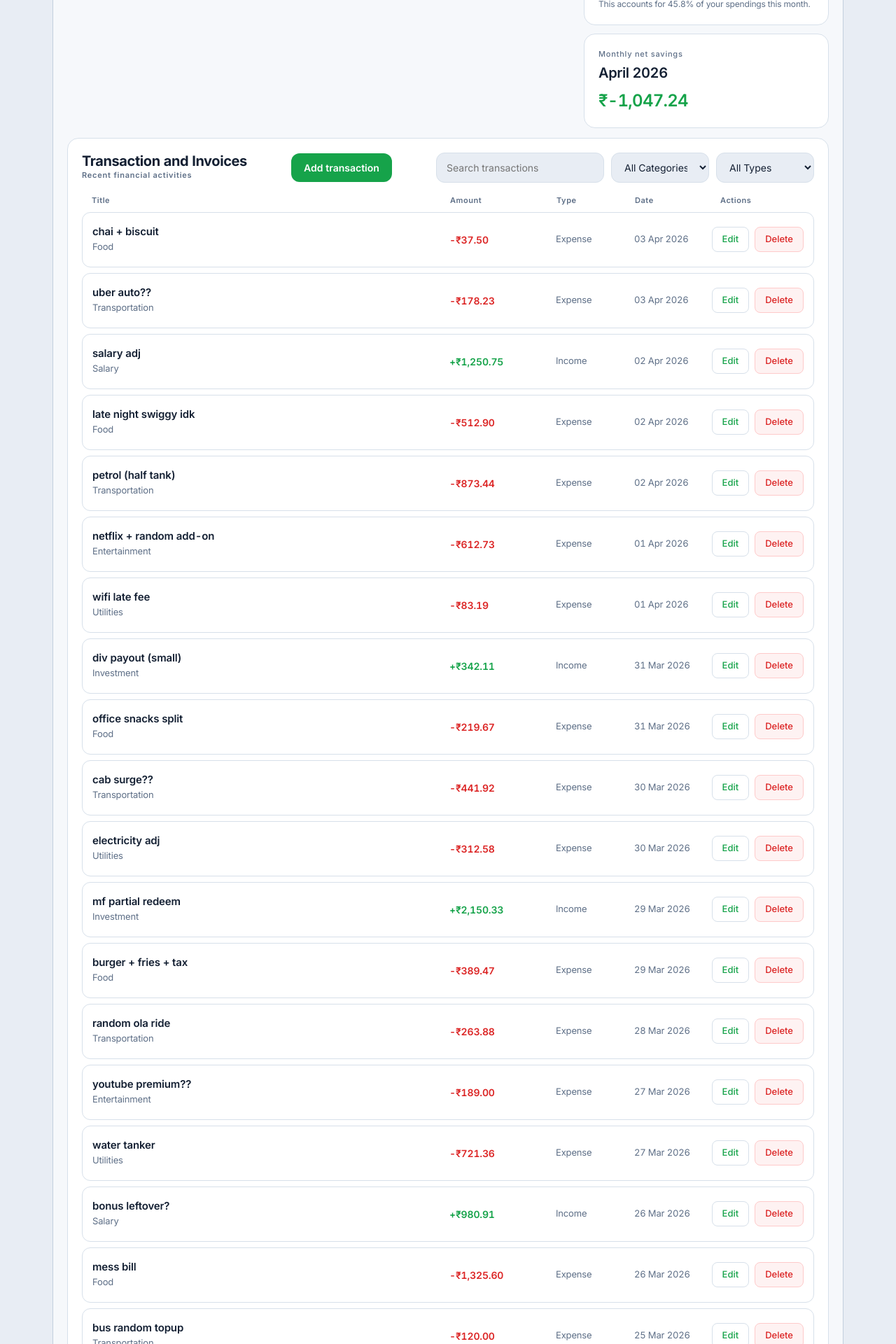
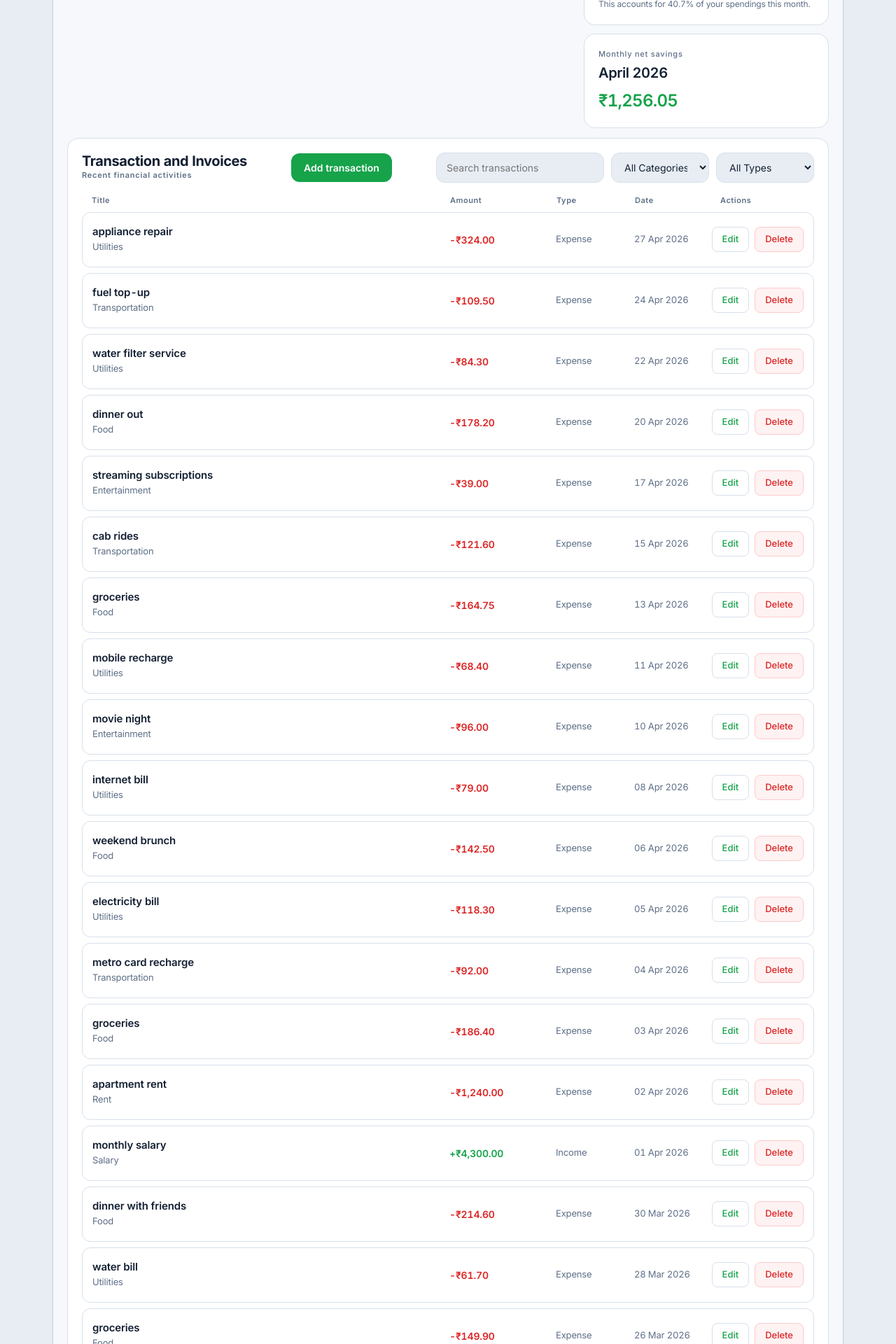
Before and after one commit to mohitagarwal11/finance-dashboard, a React app in the folder frontend/: page / in a window 1280 px wide. Shown: the part 460-2380 px from the top of the page at 70% size. Built offline with nearby package versions, Linux system fonts and the light colour scheme; the HTML template or start-up script is replaced by a standard one.

Commit message:
-btr mock data

```diff
--- a/frontend/src/data/transactions.js
+++ b/frontend/src/data/transactions.js
@@ -1,266 +1,102 @@
 export const initialTransactions = [
-  {
-    id: "txn_138",
-    title: "chai + biscuit",
-    amount: 37.5,
-    type: "expense",
-    category: "Food",
-    date: "2026-04-03",
-  },
-  {
-    id: "txn_139",
-    title: "uber auto??",
-    amount: 178.23,
-    type: "expense",
-    category: "Transportation",
-    date: "2026-04-03",
-  },
-  {
-    id: "txn_140",
-    title: "salary adj",
-    amount: 1250.75,
-    type: "income",
-    category: "Salary",
-    date: "2026-04-02",
-  },
-  {
-    id: "txn_141",
-    title: "late night swiggy idk",
-    amount: 512.9,
-    type: "expense",
-    category: "Food",
-    date: "2026-04-02",
-  },
-  {
-    id: "txn_142",
-    title: "petrol (half tank)",
-    amount: 873.44,
-    type: "expense",
-    category: "Transportation",
-    date: "2026-04-02",
-  },
-  {
-    id: "txn_143",
-    title: "netflix + random add-on",
-    amount: 612.73,
-    type: "expense",
-    category: "Entertainment",
-    date: "2026-04-01",
-  },
-  {
-    id: "txn_144",
-    title: "wifi late fee",
-    amount: 83.19,
-    type: "expense",
-    category: "Utilities",
-    date: "2026-04-01",
-  },
-  {
-    id: "txn_145",
-    title: "div payout (small)",
-    amount: 342.11,
-    type: "income",
-    category: "Investment",
-    date: "2026-03-31",
-  },
-  {
-    id: "txn_146",
-    title: "office snacks split",
-    amount: 219.67,
-    type: "expense",
-    category: "Food",
-    date: "2026-03-31",
-  },
-  {
-    id: "txn_147",
-    title: "cab surge??",
-    amount: 441.92,
-    type: "expense",
-    category: "Transportation",
-    date: "2026-03-30",
-  },
-  {
-    id: "txn_148",
-    title: "electricity adj",
-    amount: 312.58,
-    type: "expense",
-    category: "Utilities",
-    date: "2026-03-30",
-  },
-  {
-    id: "txn_149",
-    title: "mf partial redeem",
-    amount: 2150.33,
-    type: "income",
-    category: "Investment",
-    date: "2026-03-29",
-  },
-  {
-    id: "txn_150",
-    title: "burger + fries + tax",
-    amount: 389.47,
-    type: "expense",
-    category: "Food",
-    date: "2026-03-29",
-  },
-  {
-    id: "txn_151",
-    title: "random ola ride",
-    amount: 263.88,
-    type: "expense",
-    category: "Transportation",
-    date: "2026-03-28",
-  },
-  {
-    id: "txn_152",
-    title: "youtube premium??",
-    amount: 189.0,
-    type: "expense",
-    category: "Entertainment",
-    date: "2026-03-27",
-  },
-  {
-    id: "txn_153",
-    title: "water tanker",
-    amount: 721.36,
-    type: "expense",
-    category: "Utilities",
-    date: "2026-03-27",
-  },
-  {
-    id: "txn_154",
-    title: "bonus leftover?",
-    amount: 980.91,
-    type: "income",
-    category: "Salary",
-    date: "2026-03-26",
-  },
-  {
-    id: "txn_155",
-    title: "mess bill",
-    amount: 1325.6,
-    type: "expense",
-    category: "Food",
-    date: "2026-03-26",
-  },
-  {
-    id: "txn_156",
-    title: "bus random topup",
-    amount: 120.0,
-    type: "expense",
-    category: "Transportation",
-    date: "2026-03-25",
-  },
-  {
-    id: "txn_157",
-    title: "spotify family share",
-    amount: 59.83,
-    type: "expense",
-    category: "Entertainment",
-    date: "2026-03-25",
-  },
-  {
-    id: "txn_158",
-    title: "gas cylinder diff amt",
-    amount: 1187.27,
-    type: "expense",
-    category: "Utilities",
-    date: "2026-03-24",
-  },
-  {
-    id: "txn_159",
-    title: "dividend tiny",
-    amount: 74.22,
-    type: "income",
-    category: "Investment",
-    date: "2026-03-24",
-  },
-  {
-    id: "txn_160",
-    title: "canteen tea 2x",
-    amount: 24.0,
-    type: "expense",
-    category: "Food",
-    date: "2026-03-23",
-  },
-  {
-    id: "txn_161",
-    title: "rapido ride late",
-    amount: 97.51,
-    type: "expense",
-    category: "Transportation",
-    date: "2026-03-23",
-  },
-  {
-    id: "txn_162",
-    title: "movie snacks overpriced",
-    amount: 420.69,
-    type: "expense",
-    category: "Entertainment",
-    date: "2026-03-22",
-  },
-  {
-    id: "txn_163",
-    title: "power bill rounding",
-    amount: 2033.13,
-    type: "expense",
-    category: "Utilities",
-    date: "2026-03-21",
-  },
-  {
-    id: "txn_164",
-    title: "sip extra??",
-    amount: 1750.0,
-    type: "expense",
-    category: "Investment",
-    date: "2026-03-20",
-  },
-  {
-    id: "txn_165",
-    title: "zomato weird order",
-    amount: 611.08,
-    type: "expense",
-    category: "Food",
-    date: "2026-03-20",
-  },
-  {
-    id: "txn_166",
-    title: "fuel small refill",
-    amount: 402.55,
-    type: "expense",
-    category: "Transportation",
-    date: "2026-03-19",
-  },
-  {
-    id: "txn_167",
-    title: "game pass idk why",
-    amount: 349.99,
-    type: "expense",
-    category: "Entertainment",
-    date: "2026-03-18",
-  },
-  {
-    id: "txn_168",
-    title: "water bill adj",
-    amount: 111.11,
-    type: "expense",
-    category: "Utilities",
-    date: "2026-03-17",
-  },
-  {
-    id: "txn_169",
-    title: "stock profit partial",
-    amount: 3010.44,
-    type: "income",
-    category: "Investment",
-    date: "2026-03-16",
-  },
-  {
-    id: "txn_170",
-    title: "breakfast random",
-    amount: 93.7,
-    type: "expense",
-    category: "Food",
-    date: "2026-03-16",
-  },
+  { id: "txn_16", title: "appliance repair", amount: 324, type: "expense", category: "Utilities", date: "2026-04-27" },
+  { id: "txn_15", title: "fuel top-up", amount: 109.5, type: "expense", category: "Transportation", date: "2026-04-24" },
+  { id: "txn_14", title: "water filter service", amount: 84.3, type: "expense", category: "Utilities", date: "2026-04-22" },
+  { id: "txn_13", title: "dinner out", amount: 178.2, type: "expense", category: "Food", date: "2026-04-20" },
+  { id: "txn_12", title: "streaming subscriptions", amount: 39, type: "expense", category: "Entertainment", date: "2026-04-17" },
+  { id: "txn_11", title: "cab rides", amount: 121.6, type: "expense", category: "Transportation", date: "2026-04-15" },
+  { id: "txn_10", title: "groceries", amount: 164.75, type: "expense", category: "Food", date: "2026-04-13" },
+  { id: "txn_9", title: "mobile recharge", amount: 68.4, type: "expense", category: "Utilities", date: "2026-04-11" },
+  { id: "txn_8", title: "movie night", amount: 96, type: "expense", category: "Entertainment", date: "2026-04-10" },
+  { id: "txn_7", title: "internet bill", amount: 79, type: "expense", category: "Utilities", date: "2026-04-08" },
+  { id: "txn_6", title: "weekend brunch", amount: 142.5, type: "expense", category: "Food", date: "2026-04-06" },
+  { id: "txn_5", title: "electricity bill", amount: 118.3, type: "expense", category: "Utilities", date: "2026-04-05" },
+  { id: "txn_4", title: "metro card recharge", amount: 92, type: "expense", category: "Transportation", date: "2026-04-04" },
+  { id: "txn_3", title: "groceries", amount: 186.4, type: "expense", category: "Food", date: "2026-04-03" },
+  { id: "txn_2", title: "apartment rent", amount: 1240, type: "expense", category: "Rent", date: "2026-04-02" },
+  { id: "txn_1", title: "monthly salary", amount: 4300, type: "income", category: "Salary", date: "2026-04-01" },
+  { id: "txn_33", title: "dinner with friends", amount: 214.6, type: "expense", category: "Food", date: "2026-03-30" },
+  { id: "txn_32", title: "water bill", amount: 61.7, type: "expense", category: "Utilities", date: "2026-03-28" },
+  { id: "txn_31", title: "groceries", amount: 149.9, type: "expense", category: "Food", date: "2026-03-26" },
+  { id: "txn_30", title: "fuel top-up", amount: 104.8, type: "expense", category: "Transportation", date: "2026-03-24" },
+  { id: "txn_29", title: "music and ott", amount: 43.5, type: "expense", category: "Entertainment", date: "2026-03-22" },
+  { id: "txn_28", title: "wedding travel booking", amount: 520, type: "expense", category: "Transportation", date: "2026-03-20" },
+  { id: "txn_27", title: "coffee and snacks", amount: 62.4, type: "expense", category: "Food", date: "2026-03-18" },
+  { id: "txn_26", title: "ride share", amount: 116.3, type: "expense", category: "Transportation", date: "2026-03-16" },
+  { id: "txn_25", title: "groceries", amount: 171.2, type: "expense", category: "Food", date: "2026-03-14" },
+  { id: "txn_24", title: "movie tickets", amount: 124, type: "expense", category: "Entertainment", date: "2026-03-12" },
+  { id: "txn_23", title: "internet bill", amount: 79, type: "expense", category: "Utilities", date: "2026-03-10" },
+  { id: "txn_22", title: "team lunch", amount: 156.75, type: "expense", category: "Food", date: "2026-03-09" },
+  { id: "txn_21", title: "electricity bill", amount: 126.4, type: "expense", category: "Utilities", date: "2026-03-07" },
+  { id: "txn_20", title: "bus pass", amount: 88, type: "expense", category: "Transportation", date: "2026-03-05" },
+  { id: "txn_19", title: "groceries", amount: 198.6, type: "expense", category: "Food", date: "2026-03-04" },
+  { id: "txn_18", title: "apartment rent", amount: 1240, type: "expense", category: "Rent", date: "2026-03-02" },
+  { id: "txn_17", title: "monthly salary", amount: 4300, type: "income", category: "Salary", date: "2026-03-01" },
+  { id: "txn_50", title: "weekend outing", amount: 160, type: "expense", category: "Entertainment", date: "2026-02-28" },
+  { id: "txn_49", title: "cleaning supplies", amount: 96.3, type: "expense", category: "Utilities", date: "2026-02-27" },
+  { id: "txn_48", title: "water bill", amount: 58.2, type: "expense", category: "Utilities", date: "2026-02-26" },
+  { id: "txn_47", title: "movie and popcorn", amount: 118.5, type: "expense", category: "Entertainment", date: "2026-02-24" },
+  { id: "txn_46", title: "fuel top-up", amount: 112.4, type: "expense", category: "Transportation", date: "2026-02-22" },
+  { id: "txn_45", title: "groceries", amount: 155.6, type: "expense", category: "Food", date: "2026-02-20" },
+  { id: "txn_44", title: "streaming subscriptions", amount: 39, type: "expense", category: "Entertainment", date: "2026-02-18" },
+  { id: "txn_43", title: "cab rides", amount: 128.7, type: "expense", category: "Transportation", date: "2026-02-17" },
+  { id: "txn_42", title: "groceries", amount: 168.4, type: "expense", category: "Food", date: "2026-02-15" },
+  { id: "txn_41", title: "home repair", amount: 438, type: "expense", category: "Utilities", date: "2026-02-13" },
+  { id: "txn_40", title: "internet bill", amount: 79, type: "expense", category: "Utilities", date: "2026-02-11" },
+  { id: "txn_39", title: "takeout dinner", amount: 148.2, type: "expense", category: "Food", date: "2026-02-09" },
+  { id: "txn_38", title: "electricity bill", amount: 119.6, type: "expense", category: "Utilities", date: "2026-02-08" },
+  { id: "txn_37", title: "metro card recharge", amount: 90, type: "expense", category: "Transportation", date: "2026-02-06" },
+  { id: "txn_36", title: "groceries", amount: 182.3, type: "expense", category: "Food", date: "2026-02-04" },
+  { id: "txn_35", title: "apartment rent", amount: 1230, type: "expense", category: "Rent", date: "2026-02-02" },
+  { id: "txn_34", title: "monthly salary", amount: 4300, type: "income", category: "Salary", date: "2026-02-01" },
+  { id: "txn_67", title: "birthday dinner", amount: 178.5, type: "expense", category: "Food", date: "2026-01-30" },
+  { id: "txn_66", title: "gas refill", amount: 94.7, type: "expense", category: "Utilities", date: "2026-01-28" },
+  { id: "txn_65", title: "water bill", amount: 60.9, type: "expense", category: "Utilities", date: "2026-01-26" },
+  { id: "txn_64", title: "movie night", amount: 102.4, type: "expense", category: "Entertainment", date: "2026-01-24" },
+  { id: "txn_63", title: "fuel top-up", amount: 110.6, type: "expense", category: "Transportation", date: "2026-01-22" },
+  { id: "txn_62", title: "groceries", amount: 152.8, type: "expense", category: "Food", date: "2026-01-20" },
+  { id: "txn_61", title: "annual streaming plan", amount: 149, type: "expense", category: "Entertainment", date: "2026-01-18" },
+  { id: "txn_60", title: "cab rides", amount: 121.3, type: "expense", category: "Transportation", date: "2026-01-16" },
+  { id: "txn_59", title: "groceries", amount: 163.5, type: "expense", category: "Food", date: "2026-01-14" },
+  { id: "txn_58", title: "investment transfer", amount: 760, type: "expense", category: "Investment", date: "2026-01-12" },
+  { id: "txn_57", title: "internet bill", amount: 79, type: "expense", category: "Utilities", date: "2026-01-10" },
+  { id: "txn_56", title: "new year dinner", amount: 221.4, type: "expense", category: "Food", date: "2026-01-09" },
+  { id: "txn_55", title: "electricity bill", amount: 132.8, type: "expense", category: "Utilities", date: "2026-01-07" },
+  { id: "txn_54", title: "metro card recharge", amount: 92, type: "expense", category: "Transportation", date: "2026-01-05" },
+  { id: "txn_53", title: "groceries", amount: 176.9, type: "expense", category: "Food", date: "2026-01-04" },
+  { id: "txn_52", title: "apartment rent", amount: 1230, type: "expense", category: "Rent", date: "2026-01-02" },
+  { id: "txn_51", title: "monthly salary", amount: 4300, type: "income", category: "Salary", date: "2026-01-01" },
+  { id: "txn_83", title: "holiday outing", amount: 195.5, type: "expense", category: "Entertainment", date: "2025-12-30" },
+  { id: "txn_82", title: "water bill", amount: 57.8, type: "expense", category: "Utilities", date: "2025-12-29" },
+  { id: "txn_81", title: "movie night", amount: 94.6, type: "expense", category: "Entertainment", date: "2025-12-27" },
+  { id: "txn_80", title: "fuel top-up", amount: 108.4, type: "expense", category: "Transportation", date: "2025-12-23" },
+  { id: "txn_79", title: "groceries", amount: 151.2, type: "expense", category: "Food", date: "2025-12-21" },
+  { id: "txn_78", title: "streaming subscriptions", amount: 39, type: "expense", category: "Entertainment", date: "2025-12-19" },
+  { id: "txn_77", title: "cab rides", amount: 116.8, type: "expense", category: "Transportation", date: "2025-12-17" },
+  { id: "txn_76", title: "groceries", amount: 169.7, type: "expense", category: "Food", date: "2025-12-15" },
+  { id: "txn_75", title: "festival booking", amount: 548, type: "expense", category: "Entertainment", date: "2025-12-13" },
+  { id: "txn_74", title: "internet bill", amount: 79, type: "expense", category: "Utilities", date: "2025-12-11" },
+  { id: "txn_73", title: "holiday dinner", amount: 208.3, type: "expense", category: "Food", date: "2025-12-10" },
+  { id: "txn_72", title: "electricity bill", amount: 117.5, type: "expense", category: "Utilities", date: "2025-12-08" },
+  { id: "txn_71", title: "metro card recharge", amount: 88, type: "expense", category: "Transportation", date: "2025-12-06" },
+  { id: "txn_70", title: "groceries", amount: 181.6, type: "expense", category: "Food", date: "2025-12-04" },
+  { id: "txn_69", title: "apartment rent", amount: 1220, type: "expense", category: "Rent", date: "2025-12-02" },
+  { id: "txn_68", title: "monthly salary", amount: 4250, type: "income", category: "Salary", date: "2025-12-01" },
+  { id: "txn_100", title: "dinner out", amount: 171.8, type: "expense", category: "Food", date: "2025-11-30" },
+  { id: "txn_99", title: "water purifier service", amount: 93.5, type: "expense", category: "Utilities", date: "2025-11-29" },
+  { id: "txn_98", title: "water bill", amount: 56.3, type: "expense", category: "Utilities", date: "2025-11-27" },
+  { id: "txn_97", title: "movie night", amount: 88.4, type: "expense", category: "Entertainment", date: "2025-11-25" },
+  { id: "txn_96", title: "fuel top-up", amount: 104.2, type: "expense", category: "Transportation", date: "2025-11-23" },
+  { id: "txn_95", title: "groceries", amount: 149.6, type: "expense", category: "Food", date: "2025-11-21" },
+  { id: "txn_94", title: "mobile recharge", amount: 64.9, type: "expense", category: "Utilities", date: "2025-11-19" },
+  { id: "txn_93", title: "cab rides", amount: 112.7, type: "expense", category: "Transportation", date: "2025-11-17" },
+  { id: "txn_92", title: "groceries", amount: 162.4, type: "expense", category: "Food", date: "2025-11-15" },
+  { id: "txn_91", title: "annual app subscription", amount: 399, type: "expense", category: "Entertainment", date: "2025-11-13" },
+  { id: "txn_90", title: "internet bill", amount: 79, type: "expense", category: "Utilities", date: "2025-11-11" },
+  { id: "txn_89", title: "weekend lunch", amount: 146.5, type: "expense", category: "Food", date: "2025-11-09" },
+  { id: "txn_88", title: "electricity bill", amount: 114.2, type: "expense", category: "Utilities", date: "2025-11-08" },
+  { id: "txn_87", title: "metro card recharge", amount: 86, type: "expense", category: "Transportation", date: "2025-11-06" },
+  { id: "txn_86", title: "groceries", amount: 174.8, type: "expense", category: "Food", date: "2025-11-04" },
+  { id: "txn_85", title: "apartment rent", amount: 1220, type: "expense", category: "Rent", date: "2025-11-02" },
+  { id: "txn_84", title: "monthly salary", amount: 4250, type: "income", category: "Salary", date: "2025-11-01" },
 ];
```
